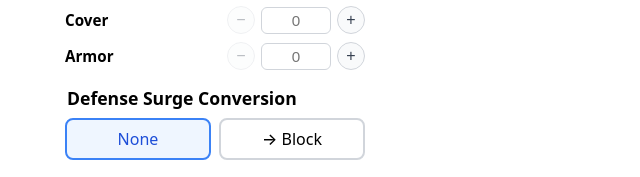
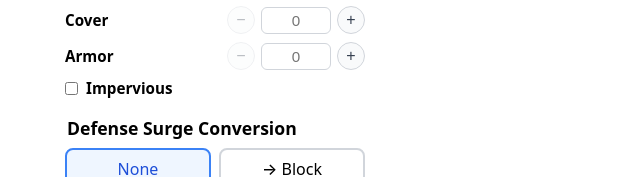
Before and after one commit to dankraus/sw-legion-dice, a React (Vite) app: page / in a window 1280 px wide. Shown: the part 1212-1389 px from the top of the page, without its empty margins (95-735 px from the left). Built offline with nearby package versions, Linux system fonts and the light colour scheme.

Commit message:
feat(ui): Impervious state and checkbox in Defense section
Made-with: Cursor

```diff
--- a/src/App.tsx
+++ b/src/App.tsx
@@ -42,6 +42,7 @@ function App() {
   const [suppressed, setSuppressed] = useState<boolean>(false);
   const [coverX, setCoverX] = useState<string>('');
   const [armorX, setArmorX] = useState<string>('');
+  const [impervious, setImpervious] = useState<boolean>(false);
   const [backup, setBackup] = useState<boolean>(false);
 
   const criticalXNum = criticalX === '' ? undefined : Math.max(0, Math.floor(Number(criticalX)) || 0);
@@ -90,9 +91,10 @@ function App() {
         backup,
         armorXNum,
         impactXNum,
-        pierceXNum
+        pierceXNum,
+        impervious
       ),
-    [results, defenseDieColor, defenseSurge, dodgeTokensNum, outmaneuver, defenseSurgeTokensNum, cover, lowProfile, suppressed, coverXNum, sharpshooterXNum, backup, armorXNum, impactXNum, pierceXNum]
+    [results, defenseDieColor, defenseSurge, dodgeTokensNum, outmaneuver, defenseSurgeTokensNum, cover, lowProfile, suppressed, coverXNum, sharpshooterXNum, backup, armorXNum, impactXNum, pierceXNum, impervious]
   );
 
   const totalDice = pool.red + pool.black + pool.white;
@@ -121,6 +123,7 @@ function App() {
     setSuppressed(false);
     setCoverX('');
     setArmorX('');
+    setImpervious(false);
     setBackup(false);
   };
 
@@ -292,6 +295,13 @@ function App() {
             title="Cancel up to X hits after cover, before defense dice; crits are not reduced."
             guideAnchor="armor-x"
           />
+          <CheckboxToggle
+            id="impervious"
+            label="Impervious"
+            title="While defending, roll extra defense dice equal to the attack pool's total Pierce X."
+            checked={impervious}
+            onChange={setImpervious}
+          />
           <DefenseSurgeToggle value={defenseSurge} onChange={setDefenseSurge} />
           <h3 className="app__section-heading">Tokens</h3>
           <NumberInputWithControls
```
